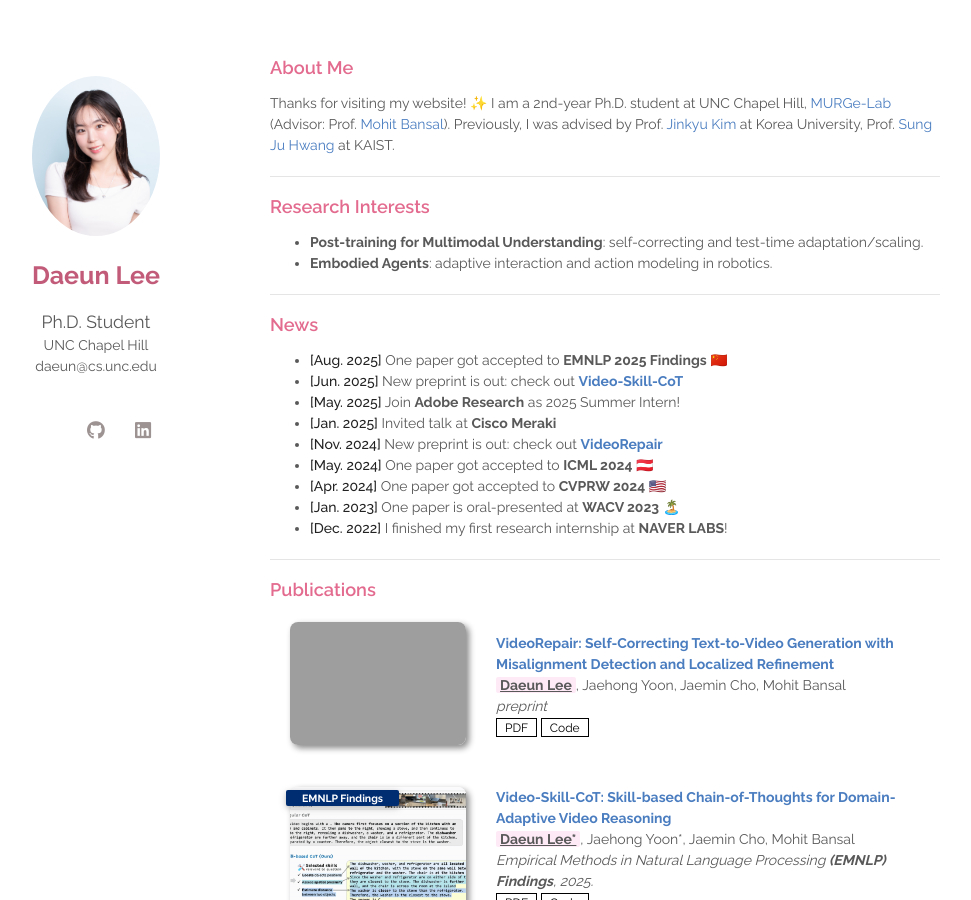
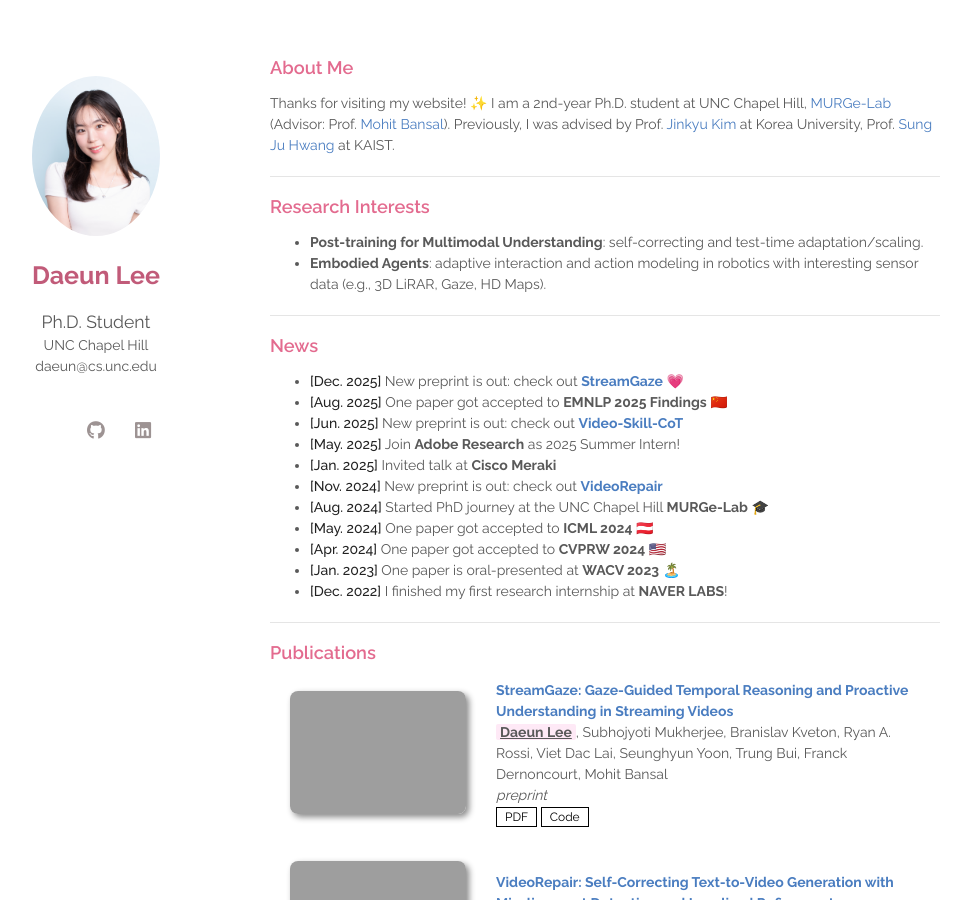
Before and after one commit to daeunni/daeunni.github.io, a Jekyll site: the page built from index.md, in a window 1280 px wide and 900 px high. Shown: the whole window, without its empty margins (180-1151 px from the left). Built offline with Jekyll 4.4.1, drawn with Linux system fonts in a browser that asks for light colours; a style sheet for code colours, icons or effects is not loaded; grey boxes are pictures that could not be loaded.

Commit message:
streamgaze

```diff
--- a/_data/publications.yml
+++ b/_data/publications.yml
@@ -1,4 +1,11 @@
 main:
+  - title: "StreamGaze: Gaze-Guided Temporal Reasoning and Proactive Understanding in Streaming Videos"
+    authors: <span class="highlight"><b><u>Daeun Lee</u></b></span>, Subhojyoti Mukherjee, Branislav Kveton, Ryan A. Rossi, Viet Dac Lai, Seunghyun Yoon, Trung Bui, Franck Dernoncourt, Mohit Bansal
+    conference_short:
+    conference: preprint
+    pdf: https://arxiv.org/pdf/xxx
+    code: https://github.com/daeunni/StreamGaze
+    image: ./assets/img/streamgaze_demo.gif
 
   - title: "VideoRepair: Self-Correcting Text-to-Video Generation with Misalignment Detection and Localized Refinement"
     authors: <span class="highlight"><b><u>Daeun Lee</u></b></span>, Jaehong Yoon, Jaemin Cho, Mohit Bansal
--- a/index.md
+++ b/index.md
@@ -12,17 +12,18 @@ Previously, I was advised by Prof. [Jinkyu Kim](https://visionai.korea.ac.kr/) a
 ## Research Interests
 
 - <b>Post-training for Multimodal Understanding</b>: self-correcting and test-time adaptation/scaling.
-- <b>Embodied Agents</b>: adaptive interaction and action modeling in robotics.
+- <b>Embodied Agents</b>: adaptive interaction and action modeling in robotics with interesting sensor data (e.g., 3D LiRAR, Gaze, HD Maps).
 
 ---
 
 ## News
+- **[Dec. 2025]** New preprint is out: check out <b>[StreamGaze](https://streamgaze.github.io/)</b> 💗
 - **[Aug. 2025]** One paper got accepted to <b>EMNLP 2025 Findings</b> 🇨🇳
 - **[Jun. 2025]** New preprint is out: check out <b>[Video-Skill-CoT](https://video-skill-cot.github.io/)</b>
 - **[May. 2025]** Join <b>Adobe Research</b> as 2025 Summer Intern!
 - **[Jan. 2025]** Invited talk at <b>Cisco Meraki</b>
 - **[Nov. 2024]** New preprint is out: check out <b>[VideoRepair](https://video-repair.github.io/)</b>
-<!-- - **[Aug. 2024]** Started PhD journey at the UNC Chapel Hill <b>MURGe-Lab</b> 🎓 -->
+- **[Aug. 2024]** Started PhD journey at the UNC Chapel Hill <b>MURGe-Lab</b> 🎓
 - **[May. 2024]** One paper got accepted to <b>ICML 2024</b> 🇦🇹
 - **[Apr. 2024]** One paper got accepted to <b>CVPRW 2024</b> 🇺🇸
 - **[Jan. 2023]** One paper is oral-presented at <b>WACV 2023</b> 🏝️
```
Also changed, not shown: 1 other file.
